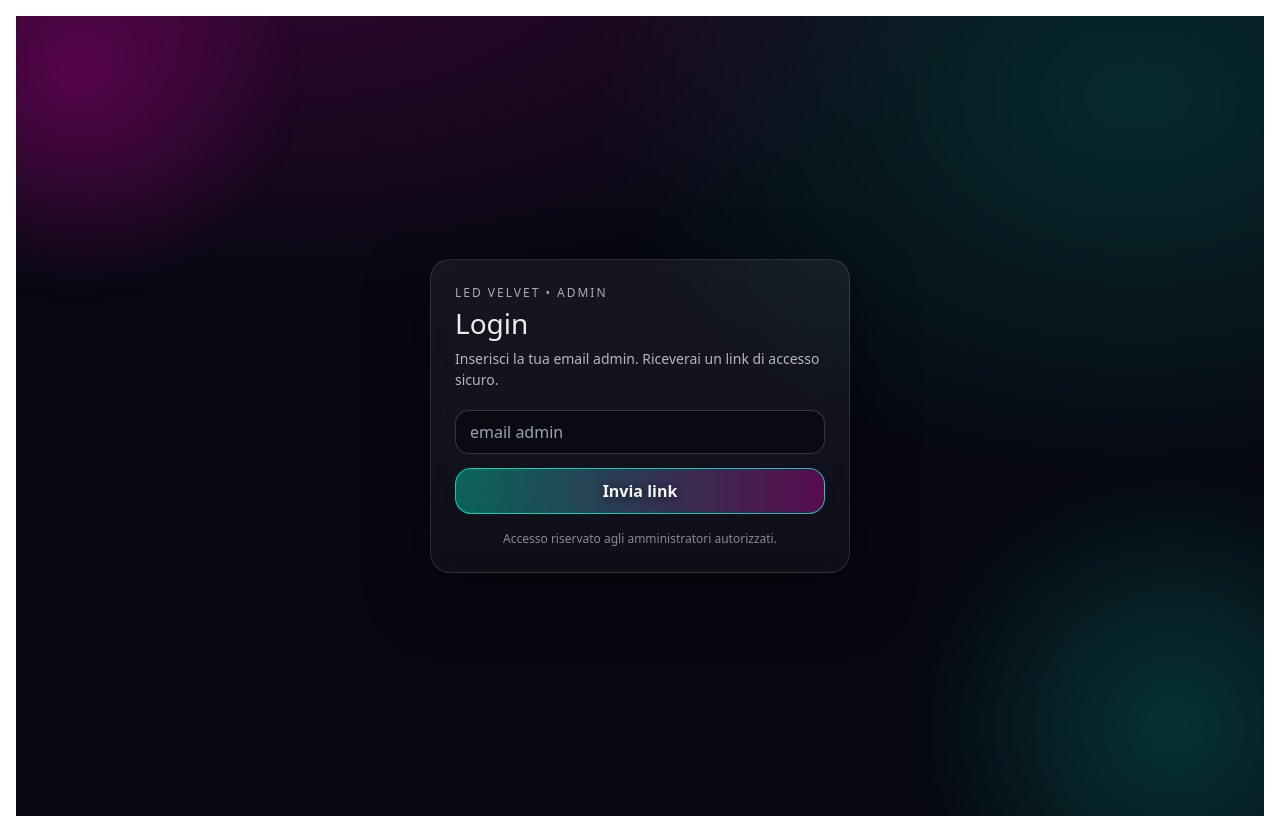
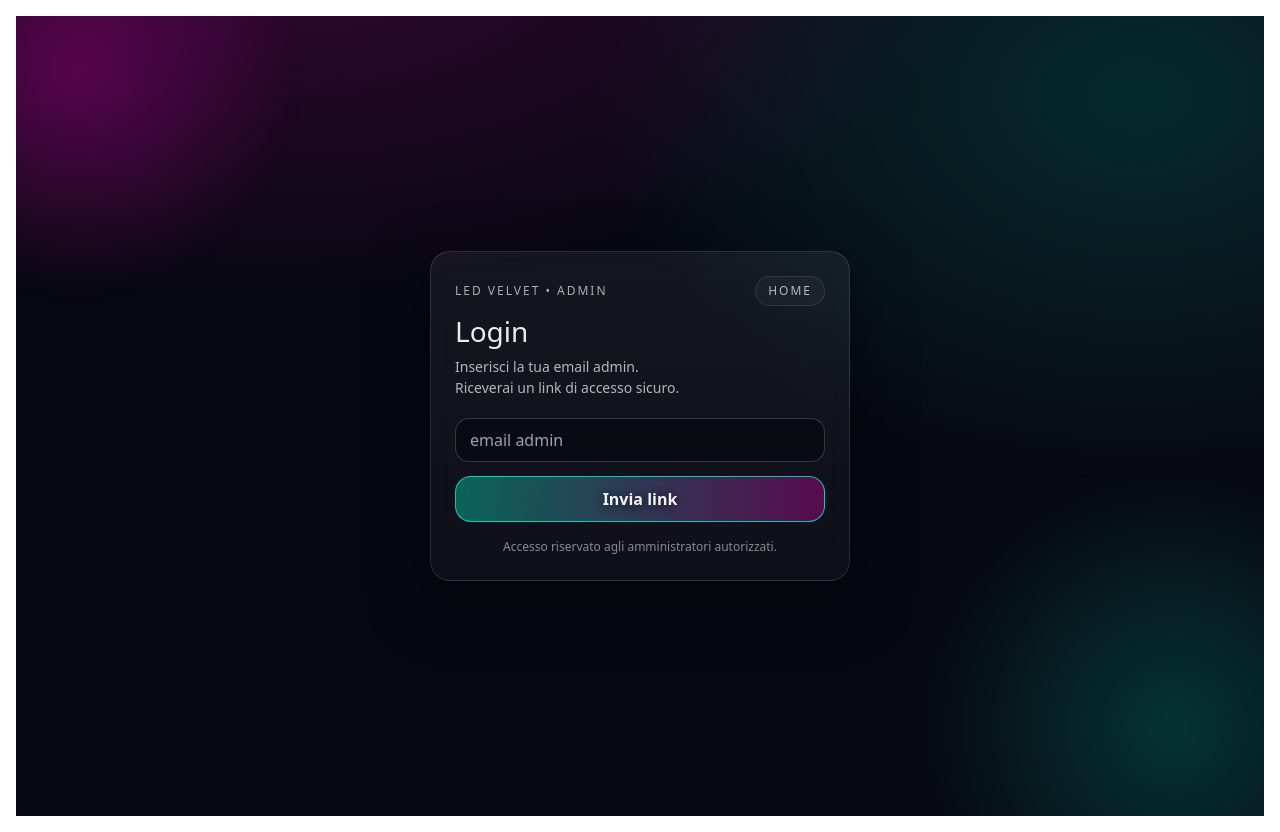
Before and after one commit to shorttermrentaleasy-cyber/ledvelvet-moment-demo, a Next.js app: page /admin/login in a window 1280 px wide. Built offline with nearby package versions, Linux system fonts and the light colour scheme.

Commit message:
Admin login: add Home button + LV People fixes

```diff
--- a/src/app/admin/login/page.tsx
+++ b/src/app/admin/login/page.tsx
@@ -13,10 +13,18 @@ export default function AdminLoginPage() {
       <div style={styles.bgGlowB} />
 
       <div style={styles.card}>
-        <div style={styles.kicker}>LED VELVET • ADMIN</div>
+        {/* Top bar: kicker + Home */}
+        <div style={styles.topRow}>
+          <div style={styles.kicker}>LED VELVET • ADMIN</div>
+          <a href="/moment2" style={styles.homeLink}>
+            HOME
+          </a>
+        </div>
+
         <h1 style={styles.h1}>Login</h1>
         <p style={styles.sub}>
           Inserisci la tua email admin.
+          <br />
           Riceverai un link di accesso sicuro.
         </p>
 
@@ -96,12 +104,35 @@ const styles: Record<string, React.CSSProperties> = {
     boxShadow: "0 20px 60px rgba(0,0,0,0.5)",
     backdropFilter: "blur(12px)",
   },
+
+  topRow: {
+    display: "flex",
+    alignItems: "center",
+    justifyContent: "space-between",
+    gap: 12,
+    marginBottom: 10,
+  },
   kicker: {
     fontSize: 12,
     letterSpacing: 2,
     opacity: 0.7,
-    marginBottom: 6,
+    marginBottom: 0,
+    whiteSpace: "nowrap",
   },
+  homeLink: {
+    fontSize: 12,
+    letterSpacing: 2,
+    textTransform: "uppercase",
+    opacity: 0.75,
+    color: "rgba(255,255,255,0.92)",
+    textDecoration: "none",
+    border: "1px solid rgba(255,255,255,0.14)",
+    background: "rgba(255,255,255,0.04)",
+    padding: "8px 12px",
+    borderRadius: 999,
+    lineHeight: 1,
+  },
+
   h1: {
     fontSize: 28,
     margin: 0,
```
Also changed, not shown: src/app/lvpeople/LVPeopleActions.tsx (added, +25 -0 lines), src/app/lvpeople/page.tsx (+70 -33 lines).
